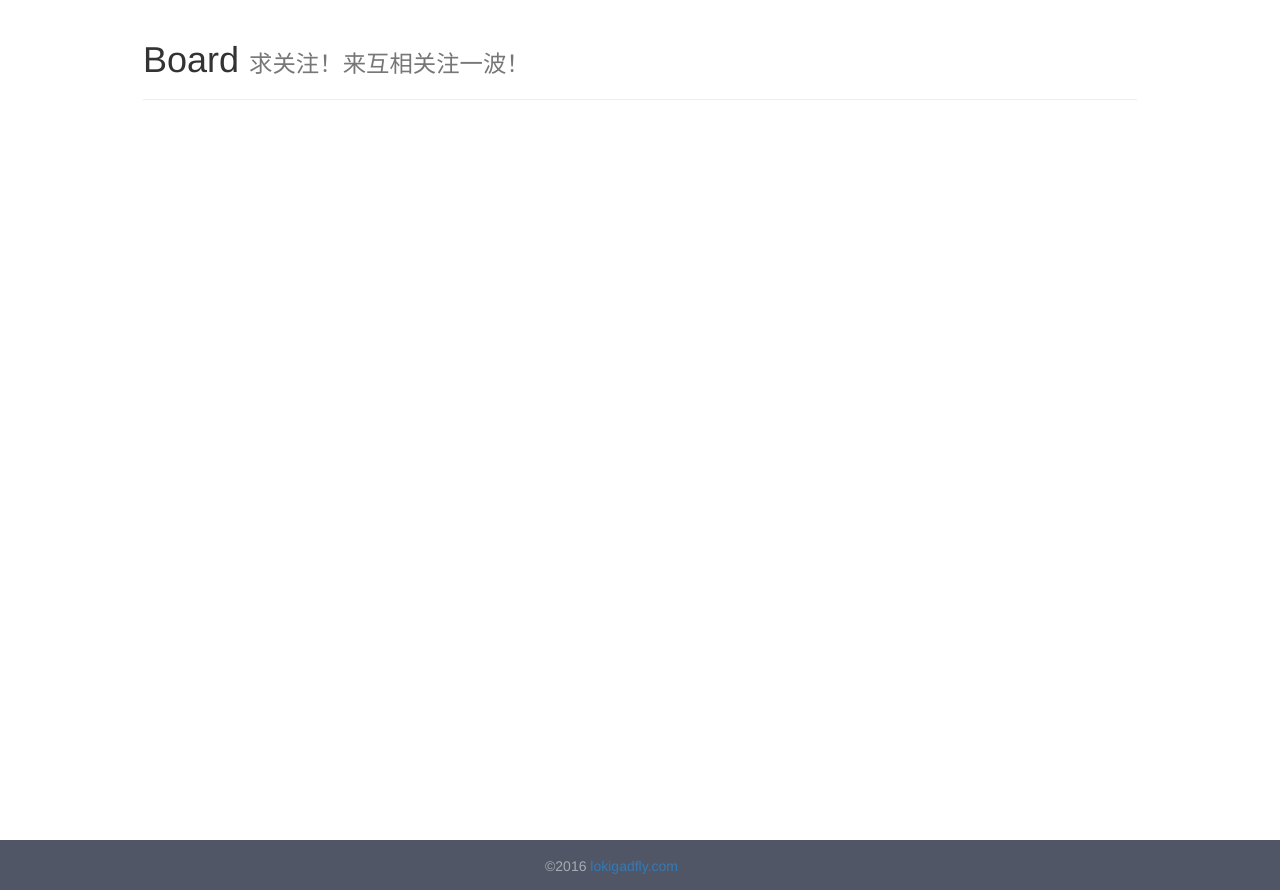
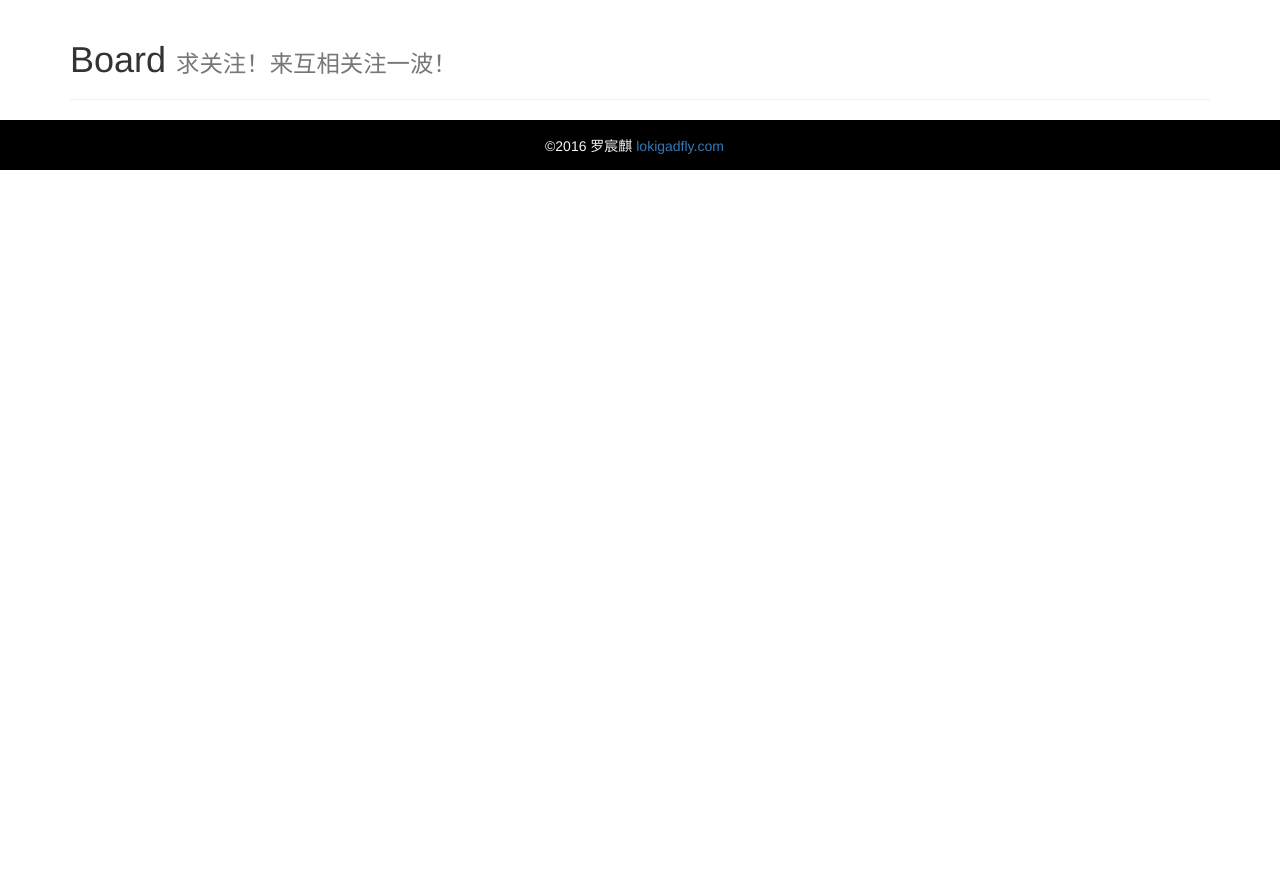
Before and after one commit to lokigadfly/lokigadfly, a Django app: page /board in a window 1280 px wide. Shown: the part 72-962 px from the top of the page. After the commit the page ends 242 px from the top, so only its background shows below. Run offline with Django 3.2, Linux system fonts and the light colour scheme; data that the repository does not hold is empty; some libraries are stand-ins or nearby versions.

Commit message:
12.3finished

```diff
--- a/blog/static/blog/css/style.css
+++ b/blog/static/blog/css/style.css
@@ -1068,7 +1068,7 @@ img.aligncenter, img.alignright, img.alignleft {
 #footer {
     height: 50px;
     width:100%;
-    background-color: #515666;
+    background-color: #000000;
     margin-bottom: 0;
     color: #a8abb3;
     clear: both;
@@ -1190,6 +1190,7 @@ img.aligncenter, img.alignright, img.alignleft {
 }
 
 #footer #copyright {
+    color: #f4f4f4;
     width: 190px;
     height: 20px;
     padding-top: 16px;
--- a/blog/templates/base.html
+++ b/blog/templates/base.html
@@ -53,7 +53,7 @@
 <!-- <div class="visible-md visible-lg"> -->
     <div id="footer" class="noselect">
 
-    <div id="copyright">&copy;2016  <a href="/">lokigadfly.com</a>   </div></div>
+    <div id="copyright">&copy;2016 罗宸麒 <a href="/">lokigadfly.com</a>   </div></div>
 <!-- </div> -->
 <script type="text/javascript" src="{% static 'blog/js/jquery.js' %}"></script>
 <script type="text/javascript" src="{% static 'blog/js/bootstrap.min.js' %}"></script>
--- a/blog/templates/blog/board.html
+++ b/blog/templates/blog/board.html
@@ -1,6 +1,6 @@
 {% extends 'base.html' %}
 {% block content %}
-<div class="rongqi1">
+<div class="container">
 <div class="page-header">
   <h1>Board <small>求关注！来互相关注一波！</small></h1>
 </div>
@@ -14,7 +14,7 @@
 				<div class="col-md-8">
 					<h3>
 						<li>
-							<a href="{{board.href_name}}" target="_blank"><img src="{{board.img_href}}"  width="200" height="100" alt="{{board.name}}" /></a>
+							<a href="{{board.href_name}}" target="_blank"><img src="{{board.img_href}}"  width="250" height="100" alt="{{board.name}}" /></a>
 
 						</li>
 					</h3>
```
